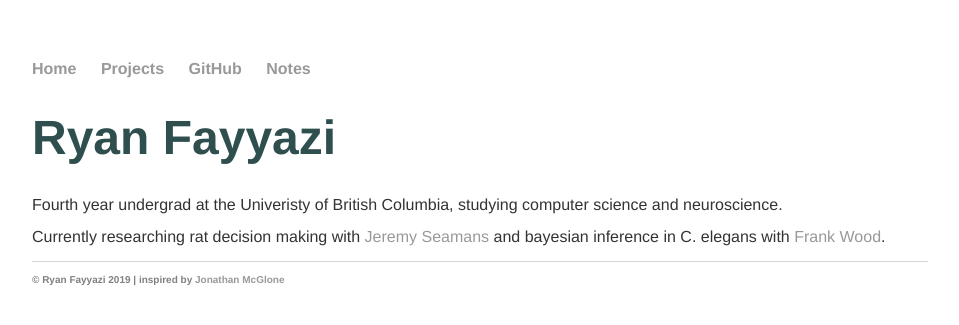
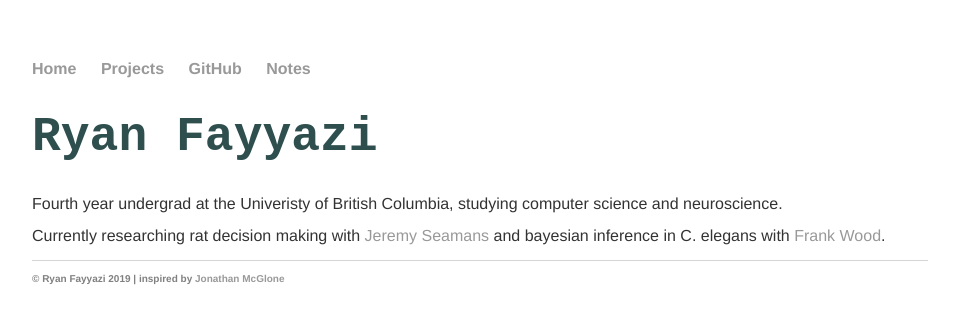
Before and after one commit to rfayyazi/rfayyazi.github.io, a Jekyll site: the page built from index.html, in a window 1280 px wide. Shown: the top 325 px of the page, without its empty margins (160-1119 px from the left). Built offline with Jekyll 4.4.1, drawn with Linux system fonts in a browser that asks for light colours.

Commit message:
Update main.css

```diff
--- a/css/main.css
+++ b/css/main.css
@@ -21,12 +21,12 @@ a:hover {
 }
 h1 {
     font-size: 3em;
-    font-family:'Helvetica', 'Arial', 'Sans-Serif';
+    font-family: 'Courier New', 'Helvetica', 'Arial', 'Sans-Serif';
     color: #2F4F4F
 }
 h2 {
     font-size: 2em;
-    font-family:'Helvetica', 'Arial', 'Sans-Serif';
+    font-family: 'Helvetica', 'Arial', 'Sans-Serif';
     color: #2F4F4F
 }
 p {
```
